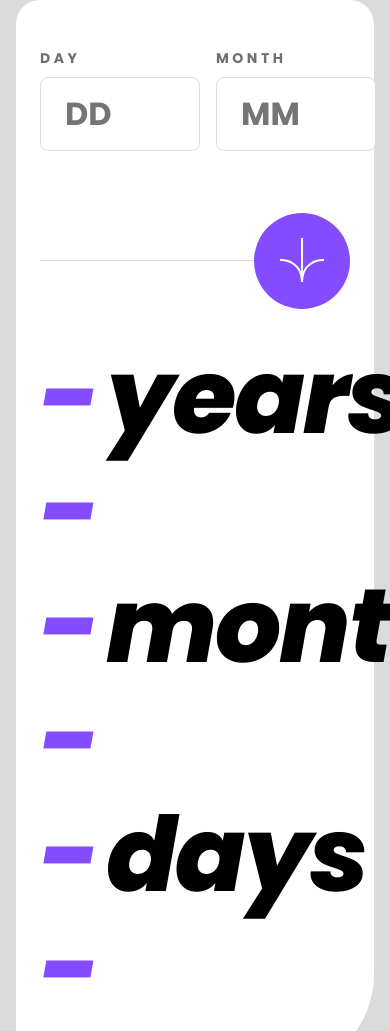
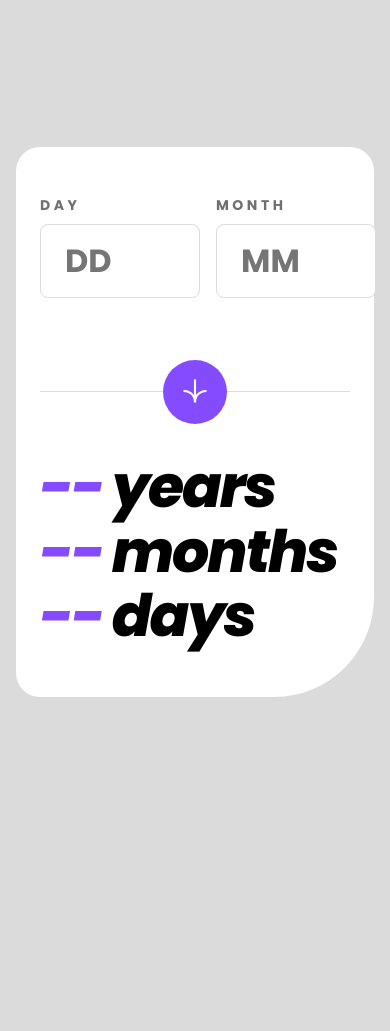
Before and after one commit to jmmarketing/age-calculator-FEM, a website built with Parcel: page index.html in a window 390 px wide. Shown: the top 1031 px of the page. After the commit the page ends 844 px from the top, so only its background shows below. Built offline with nearby package versions, Linux system fonts and the light colour scheme.

Commit message:
Results responsive font-sizing, using clamp in typography file.

```diff
--- a/sass/base/_typography.scss
+++ b/sass/base/_typography.scss
@@ -5,7 +5,7 @@
 }
 
 .heading-large {
-  font-size: 10.4rem;
+  font-size: clamp(5.6rem, 15vw, 10.4rem);
   font-weight: 800;
   line-height: 110%;
   letter-spacing: -2px;
--- a/sass/components/_calculator.scss
+++ b/sass/components/_calculator.scss
@@ -65,11 +65,20 @@
   &__divider {
     position: relative;
     height: 96px;
+
+    @include respond(mobile) {
+      height: 64px;
+    }
+
     &--line {
       height: 1px;
       background-color: $color-light-grey;
       position: relative;
       top: 48px;
+
+      @include respond(mobile) {
+        top: 32px;
+      }
     }
 
     &--icon {
@@ -88,14 +97,30 @@
         background-color: $color-off-black;
       }
 
-      // svg {
-      //   // transform: translate(50%, 50%);
-      // }
+      @include respond(mobile) {
+        width: 64px;
+        height: 64px;
+        right: calc(50% - 32px);
+      }
+
+      svg {
+        @include respond(mobile) {
+          width: 24px;
+          height: 24px;
+
+          g {
+            stroke-width: 4;
+          }
+        }
+      }
     }
   }
 }
 
 .calculator__results {
+  display: flex;
+  flex-direction: column;
+
   &--group {
     display: inline-flex;
     gap: 8px;
```
Also changed, not shown: sass/main.css, 3 other files.
